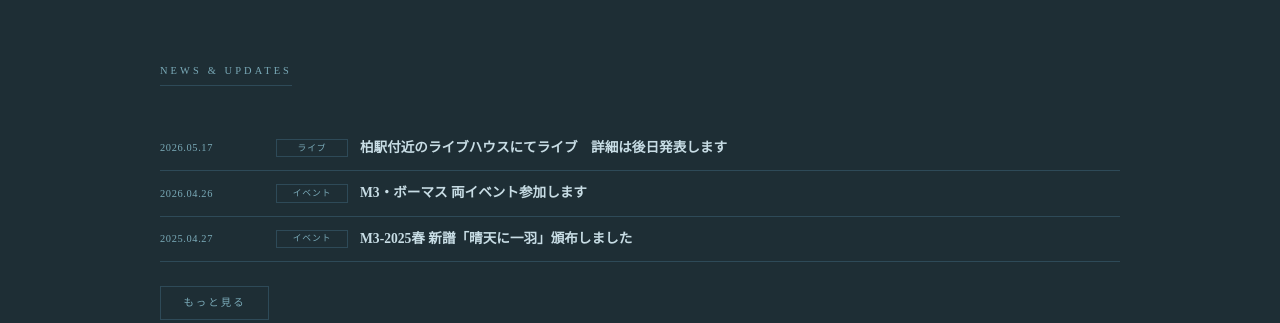
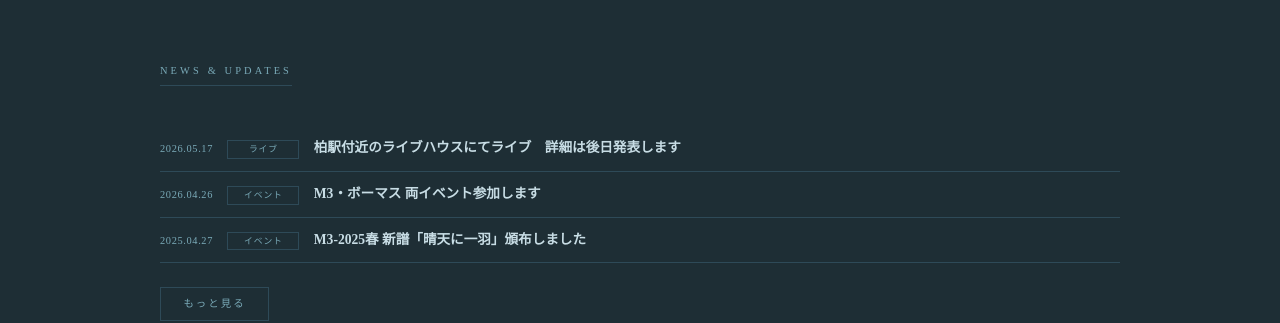
Before and after one commit to toro53/toro53-mochimochiUsagiParade, a Next.js app: page / in a window 1280 px wide. Shown: the part 840-1163 px from the top of the page. Built offline with nearby package versions, Linux system fonts and the light colour scheme; a web font is replaced by a local one.

Commit message:
Revert "News: use CSS grid columns to align date, tag, title consistently"
This reverts commit 85dfaed4448a0b8b608d729a1223f1b2e21ff987.

```diff
--- a/src/components/News.tsx
+++ b/src/components/News.tsx
@@ -53,18 +53,18 @@ export default function News() {
             <article
               key={i}
               style={{
-                display: "grid",
-                gridTemplateColumns: "6.5rem 4.5rem 1fr",
-                alignItems: "center",
-                gap: "0.75rem",
+                display: "flex",
+                alignItems: "baseline",
+                gap: "0.9rem",
                 padding: "0.75rem 0",
                 borderBottom: "1px solid var(--border)",
+                flexWrap: "wrap",
               }}
             >
-              <time style={{ fontSize: "0.65rem", letterSpacing: "0.06em", color: "var(--fg-muted)" }}>
+              <time style={{ fontSize: "0.65rem", letterSpacing: "0.06em", color: "var(--fg-muted)", flexShrink: 0 }}>
                 {item.date}
               </time>
-              <span style={{ fontSize: "0.55rem", letterSpacing: "0.1em", border: "1px solid var(--border)", color: "var(--fg-muted)", padding: "0.1rem 0", textAlign: "center" }}>
+              <span style={{ fontSize: "0.55rem", letterSpacing: "0.1em", border: "1px solid var(--border)", color: "var(--fg-muted)", padding: "0.1rem 0", flexShrink: 0, width: "4.5rem", textAlign: "center", display: "inline-block" }}>
                 {item.tag}
               </span>
               <p style={{ fontSize: "0.85rem", fontWeight: 700, color: "var(--fg)", margin: 0, lineHeight: 1.5 }}>
```
